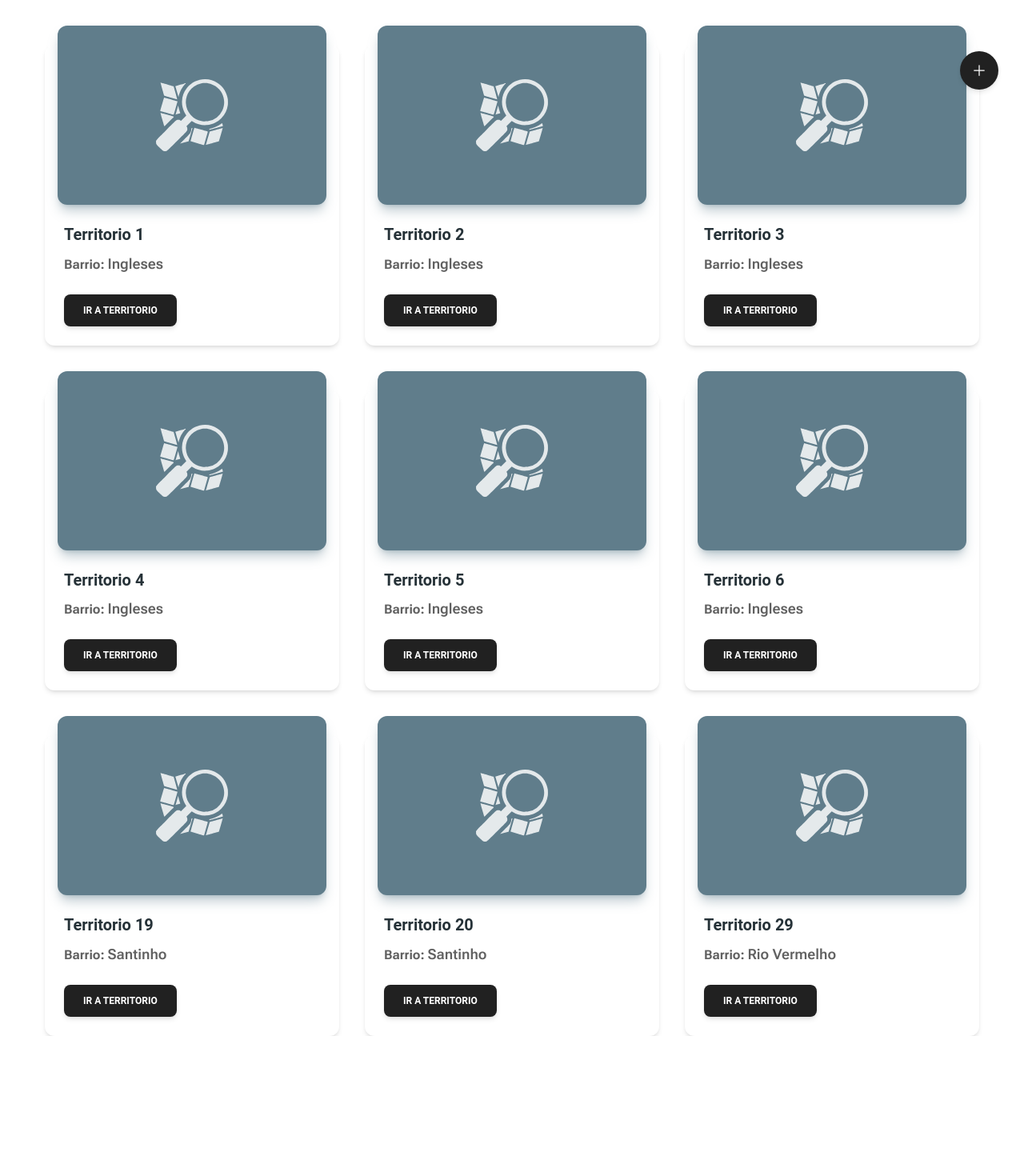
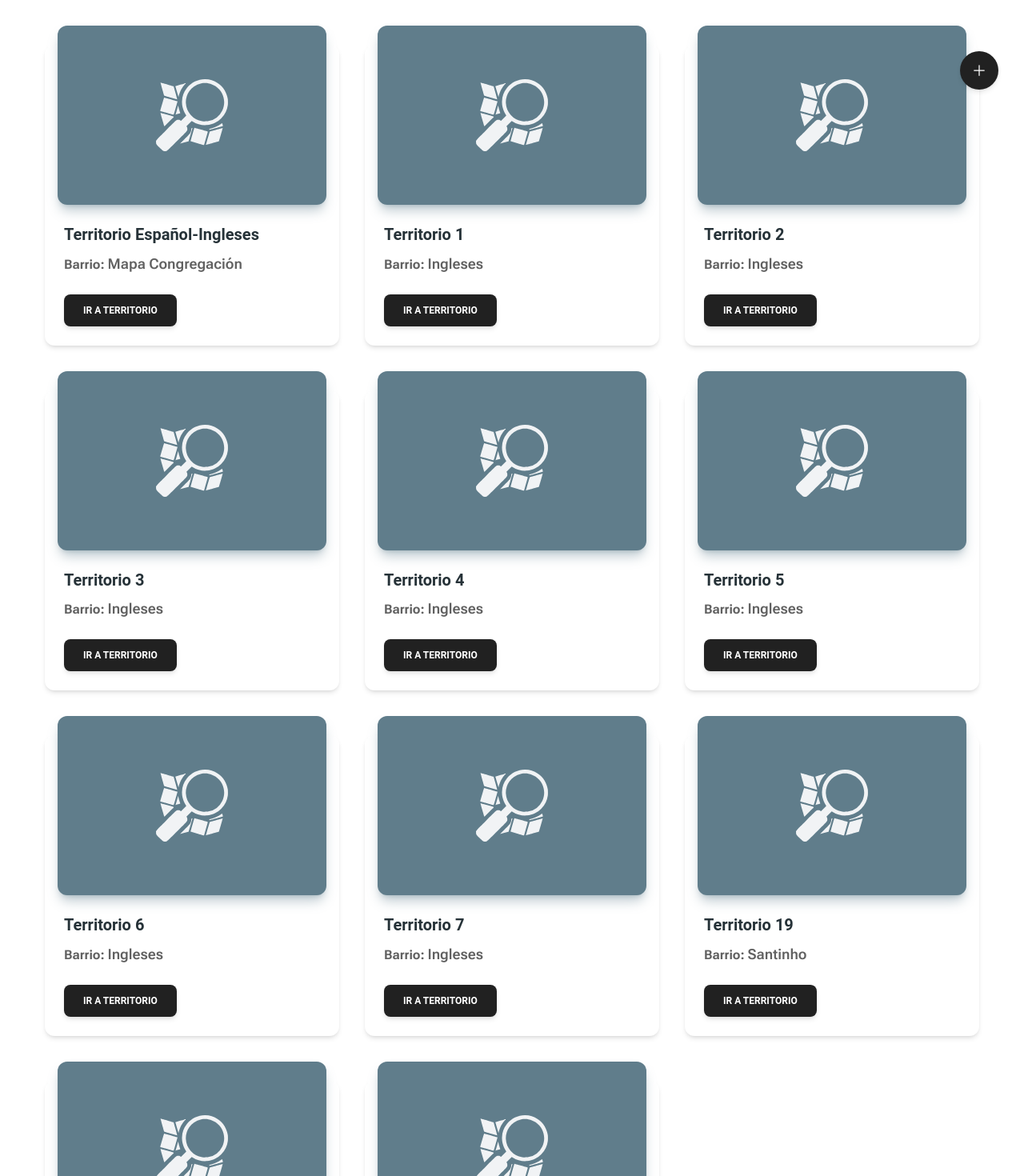
Before and after one commit to TommiL90/ingleses-app, a Next.js app: page / in a window 1280 px wide. Shown: the top 1470 px of the page at 80% size. Before the commit the page ends 1295 px from the top, so only its background shows below. Built offline with nearby package versions, Linux system fonts and the light colour scheme.

Commit message:
feat: release maps

```diff
--- a/src/app/[id]/page.tsx
+++ b/src/app/[id]/page.tsx
@@ -13,8 +13,8 @@ export async function generateStaticParams() {
   return territoriesData.map((territory: IGooglemaps) => ({
     id: territory.id.toString(),
     params: {
-      _limit: 31,
-      _page: 31
+      _limit: 32,
+      _page: 32
     }
   }));
 }
--- a/src/constants/maps.ts
+++ b/src/constants/maps.ts
@@ -1,6 +1,12 @@
 import { IGooglemaps } from "@/types/googlemaps";
 
 export const maps: IGooglemaps[] = [
+  {
+    id: 0,
+    title: "Territorio Español-Ingleses",
+    neighborhood: "Mapa Congregación",
+    url: "https://www.google.com/maps/d/embed?mid=1Y4J3wkTzbfo4ymGzUhbdPbvO-a5N9Jc&ehbc=2E312F"
+  },
   {
     id: 1,
     title: "Territorio 1",
@@ -38,6 +44,12 @@ export const maps: IGooglemaps[] = [
     url: "https://www.google.com/maps/d/embed?mid=116lTcIXkuv90CTCddXj9TcZIfE9HCYE&ehbc=2E312F"
   },
   {
+    id: 7,
+    title: "Territorio 7",
+    neighborhood: "Ingleses",
+    url: "https://www.google.com/maps/d/embed?mid=1F7P03iS8f9Vma5pVmE6nbDGQkfN6NGU&ehbc=2E312F"
+  },
+  {
     id: 19,
     title: "Territorio 19",
     neighborhood: "Santinho",
```
